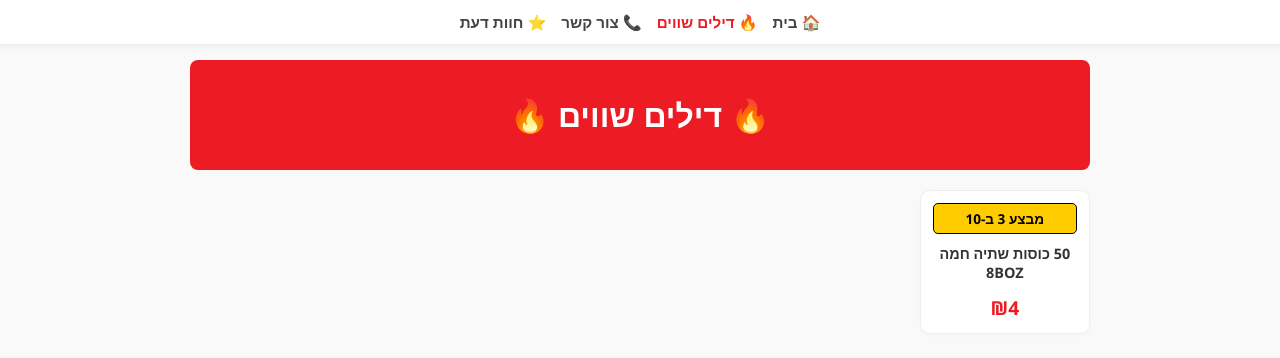
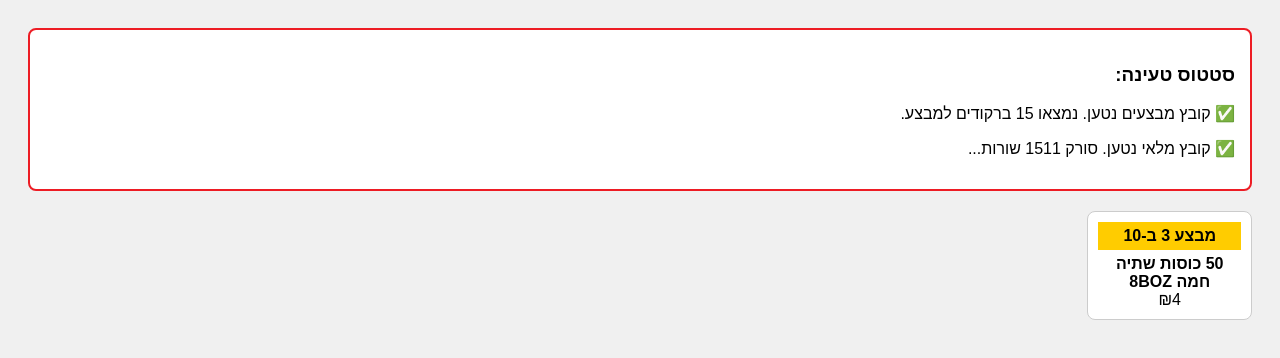
Before and after one commit to falulfa2711/upsock, a plain HTML site: page promos.html in a window 1280 px wide. Drawn offline with Linux system fonts and the light colour scheme.

Commit message:
Update promos.html

```diff
--- a/promos.html
+++ b/promos.html
@@ -3,52 +3,43 @@
 <head>
     <meta charset="UTF-8">
     <meta name="viewport" content="width=device-width, initial-scale=1.0">
-    <title>Up סטוק | דילים שווים</title>
+    <title>Up סטוק | אבחון מערכת</title>
     <style>
-        :root { --primary: #ed1c24; --secondary: #ffcc00; --bg: #f9f9f9; }
-        body { font-family: 'Segoe UI', system-ui, sans-serif; margin: 0; background: var(--bg); direction: rtl; }
-        .nav-bar { background: white; padding: 12px; display: flex; justify-content: center; gap: 15px; border-bottom: 1px solid #eee; position: sticky; top: 0; z-index: 1000; box-shadow: 0 2px 5px rgba(0,0,0,0.05); }
-        .nav-bar a { text-decoration: none; color: #444; font-weight: 600; font-size: 0.95em; }
-        .nav-bar a.active { color: var(--primary); font-weight: 800; }
-        .container { max-width: 900px; margin: 0 auto; padding: 15px; }
-        .promo-header { background: var(--primary); color: white; padding: 12px; text-align: center; border-radius: 8px; margin-bottom: 20px; }
+        body { font-family: sans-serif; direction: rtl; padding: 20px; background: #f0f0f0; }
+        .debug-box { background: #fff; border: 2px solid #ed1c24; padding: 15px; border-radius: 8px; margin-bottom: 20px; }
         .promo-grid { display: grid; grid-template-columns: repeat(auto-fill, minmax(160px, 1fr)); gap: 12px; }
-        .promo-card { background: #fff; border-radius: 10px; padding: 12px; border: 1px solid #eee; text-align: center; display: flex; flex-direction: column; justify-content: space-between; box-shadow: 0 2px 5px rgba(0,0,0,0.02); }
-        .deal-badge { background: var(--secondary); color: black; padding: 5px; font-weight: 800; border-radius: 5px; font-size: 0.85em; margin-bottom: 10px; border: 1.5px solid #000; }
-        .product-name { font-size: 0.9em; font-weight: 600; color: #333; min-height: 40px; }
-        .price-val { color: var(--primary); font-size: 1.2em; font-weight: bold; display: block; margin-top: 10px; }
+        .promo-card { background: #fff; border: 1px solid #ccc; padding: 10px; text-align: center; border-radius: 8px; }
+        .badge { background: #ffcc00; padding: 5px; font-weight: bold; display: block; margin-bottom: 5px; }
     </style>
 </head>
 <body>
 
-<div class="nav-bar">
-    <a href="index.html">🏠 בית</a>
-    <a href="promos.html" class="active">🔥 דילים שווים</a>
-    <a href="contact.html">📞 צור קשר</a>
-    <a href="reviews.html">⭐ חוות דעת</a>
-</div>
+    <div class="debug-box" id="debug-log">
+        <h3>סטטוס טעינה:</h3>
+        <p id="p-status">טוען קובץ מבצעים...</p>
+        <p id="s-status">טוען קובץ מלאי...</p>
+    </div>
 
-<div class="container">
-    <div class="promo-header"><h1>🔥 דילים שווים 🔥</h1></div>
-    <div id="promo-container" class="promo-grid">
-        <div style="text-align:center; grid-column: 1/-1; padding: 40px; color: #888;">סורק מוצרים במלאי...</div>
-    </div>
-</div>
+    <div id="promo-container" class="promo-grid"></div>
 
 <script>
-// פונקציה לתיקון ברקודים (כולל מדעיים)
-function cleanBC(val) {
+function toFullBarcode(val) {
     if (!val) return "";
     let s = val.toString().replace(/"/g, '').trim();
-    if (s.toLowerCase().includes('e+')) return BigInt(Math.round(Number(s))).toString();
+    if (s.toLowerCase().includes('e+')) {
+        // המרה של מספר מדעי למספר רגיל
+        return Number(s).toLocaleString('fullwide', {useGrouping:false});
+    }
     return s.replace(/\D/g, '');
 }
 
 async function loadDeals() {
+    const pStatus = document.getElementById('p-status');
+    const sStatus = document.getElementById('s-status');
+    const container = document.getElementById('promo-container');
+
     try {
-        const container = document.getElementById('promo-container');
-
-        // 1. קריאת המבצעים
+        // 1. טעינת מבצעים
         const pRes = await fetch('stock_promos.csv?t=' + Date.now());
         const pText = await pRes.text();
         const pRows = pText.split(/\r?\n/);
@@ -57,56 +48,57 @@ async function loadDeals() {
         pRows.forEach(row => {
             const parts = row.split(',');
             if (parts.length >= 2) {
-                const bc = cleanBC(parts[0]);
+                const bc = toFullBarcode(parts[0]);
                 if(bc && bc !== "barcode") promos[bc] = parts[1].trim();
             }
         });
 
-        // 2. קריאת המלאי - בשיטה סלחנית
+        const pCount = Object.keys(promos).length;
+        pStatus.innerHTML = `✅ קובץ מבצעים נטען. נמצאו ${pCount} ברקודים למבצע.`;
+
+        // 2. טעינת מלאי
         const sRes = await fetch('stock.csv?t=' + Date.now());
         const sText = await sRes.text();
         const sRows = sText.split(/\r?\n/);
+        sStatus.innerHTML = `✅ קובץ מלאי נטען. סורק ${sRows.length} שורות...`;
 
-        container.innerHTML = "";
         let foundAny = false;
 
         sRows.forEach((row, idx) => {
-            if (idx === 0 || !row.trim()) return;
+            if (idx === 0) return;
 
-            // פיצול לפי כל מפריד אפשרי (פסיק או נקודה-פסיק)
-            const cols = row.split(/[;,]/).map(c => c.replace(/"/g, '').trim());
+            // אנחנו בודקים כל מילה בשורה כדי לראות אם היא ברקוד מוכר
+            const words = row.split(/[;,]/);
+            words.forEach((word, colIdx) => {
+                const cleanWord = toFullBarcode(word);
 
-            if (cols.length > 3) {
-                // אנחנו מחפשים ברקוד שמתאים למבצעים שלנו בכל אחד מהתאים הראשונים
-                // זה פותר בעיה אם הברקוד הוא בעמודה 1 או 2
-                let matchedBC = cols.find(c => promos[cleanBC(c)]);
-
-                if (matchedBC) {
-                    const bc = cleanBC(matchedBC);
+                if (cleanWord && promos[cleanWord]) {
                     foundAny = true;
-                    // מחפש שם מוצר (התא הארוך ביותר בדרך כלל) ומחיר
-                    const name = cols[2] || "מוצר";
-                    const price = cols[6] || cols[7] || "0";
+                    // אם מצאנו ברקוד, ננסה לקחת את השם והמחיר מהעמודות הקרובות
+                    const name = words[2] || "מוצר";
+                    const price = words[6] || "0";
 
                     container.innerHTML += `
                         <div class="promo-card">
-                            <div class="deal-badge">${promos[bc]}</div>
-                            <div class="product-name">${name}</div>
-                            <div class="price-val">₪${price}</div>
+                            <span class="badge">${promos[cleanWord]}</span>
+                            <strong>${name.replace(/"/g, '')}</strong><br>
+                            <span>₪${price.replace(/"/g, '')}</span>
                         </div>`;
                 }
-            }
+            });
         });
 
         if (!foundAny) {
-            container.innerHTML = "<div style='grid-column:1/-1; text-align:center; padding:20px;'>לא נמצאו מוצרים תואמים. ודא שהברקודים ב-stock_promos.csv מופיעים גם ב-stock.csv.</div>";
+            sStatus.innerHTML += `<br>❌ לא נמצאה אף התאמה בין הברקודים במבצעים לבין המלאי.`;
+            sStatus.style.color = "red";
         }
 
     } catch (e) {
+        pStatus.innerHTML = "❌ שגיאה: ודא שהקבצים קיימים ב-GitHub באותה תיקייה.";
         console.error(e);
-        container.innerHTML = "שגיאה בטעינה.";
     }
 }
+
 window.onload = loadDeals;
 </script>
 </body>
```
